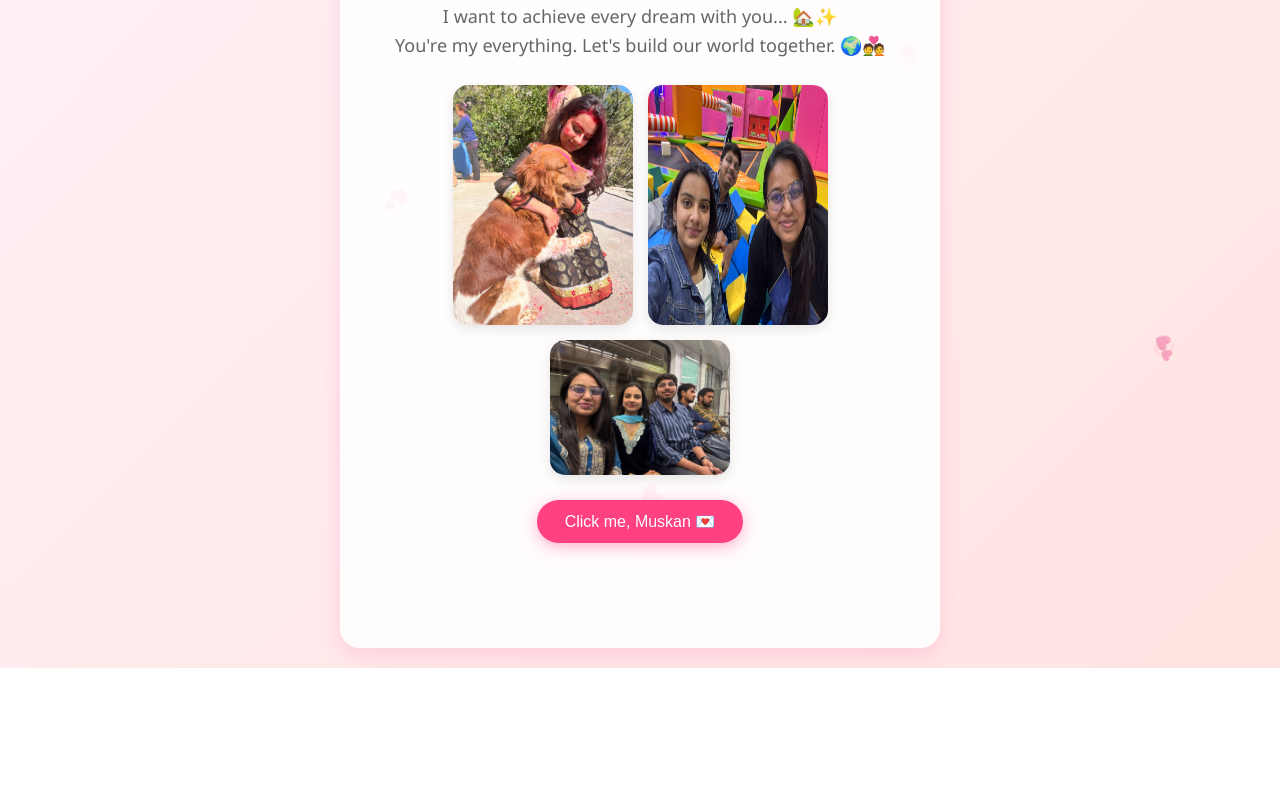
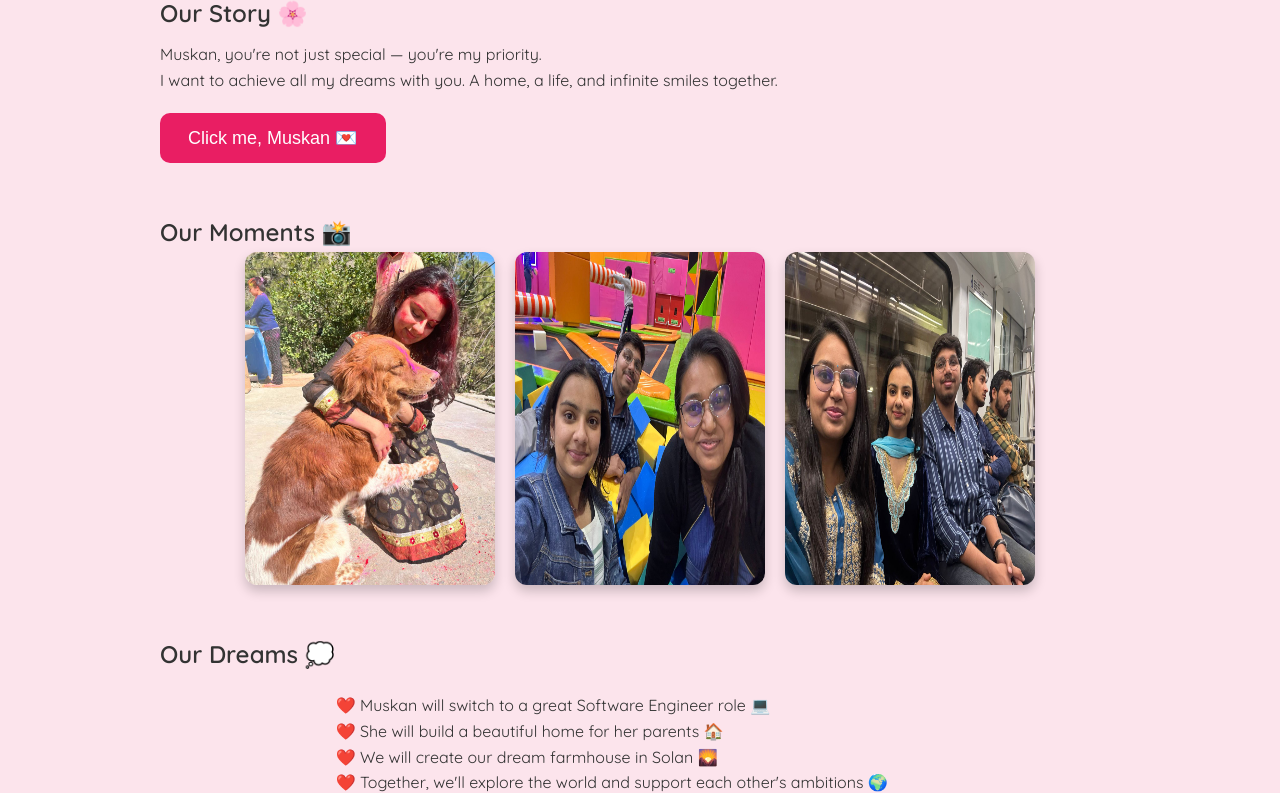
Before and after one commit to somendrat22/website, a plain HTML site: page index.html in a window 1280 px wide. Shown: the part 173-966 px from the top of the page. Before the commit the page ends 841 px from the top, so only its background shows below. Drawn offline with Linux system fonts and the light colour scheme.

Commit message:
Update index.html

```diff
--- a/index.html
+++ b/index.html
@@ -4,186 +4,158 @@
   <meta charset="UTF-8" />
   <meta name="viewport" content="width=device-width, initial-scale=1.0"/>
   <title>Muskan ❤️ Somendra</title>
+  <link href="https://fonts.googleapis.com/css2?family=Quicksand:wght@400;600&display=swap" rel="stylesheet">
   <style>
     * {
-      box-sizing: border-box;
       margin: 0;
       padding: 0;
+      box-sizing: border-box;
     }
 
     body {
-      font-family: 'Segoe UI', Tahoma, Geneva, Verdana, sans-serif;
-      background: linear-gradient(135deg, #fff0f5, #ffe4e1);
-      color: #444;
-      min-height: 100vh;
-      display: flex;
-      align-items: center;
-      justify-content: center;
-      padding: 20px;
-      position: relative;
-      overflow-x: hidden;
-    }
-
-    .container {
-      background-color: #ffffffdd;
-      padding: 30px 20px;
-      border-radius: 20px;
-      box-shadow: 0 8px 20px rgba(255, 105, 180, 0.2);
-      max-width: 600px;
-      width: 100%;
-      text-align: center;
-      position: relative;
-      z-index: 1;
-    }
-
-    h1 {
-      color: #e91e63;
-      font-size: 2.5rem;
-      margin-bottom: 15px;
-    }
-
-    p.intro {
-      font-size: 18px;
-      color: #666;
-      margin-bottom: 25px;
+      font-family: 'Quicksand', sans-serif;
+      background-color: #fce4ec;
+      color: #333;
       line-height: 1.6;
     }
 
-    .image-gallery {
+    header {
+      background-color: #e91e63;
+      color: white;
+      padding: 20px;
+      text-align: center;
+      box-shadow: 0 2px 10px rgba(0, 0, 0, 0.1);
+    }
+
+    nav {
+      margin-top: 10px;
+    }
+
+    nav a {
+      color: white;
+      text-decoration: none;
+      margin: 0 15px;
+      font-weight: bold;
+    }
+
+    main {
+      padding: 40px 20px;
+      max-width: 1000px;
+      margin: auto;
+    }
+
+    .section {
+      margin-bottom: 50px;
+    }
+
+    .images {
       display: flex;
       flex-wrap: wrap;
       justify-content: center;
-      gap: 15px;
-      margin-bottom: 25px;
+      gap: 20px;
     }
 
-    .image-gallery img {
-      width: 180px;
-      border-radius: 15px;
-      transition: transform 0.3s ease, box-shadow 0.3s ease;
-      box-shadow: 0 4px 12px rgba(0,0,0,0.1);
+    .images img {
+      width: 250px;
+      border-radius: 12px;
+      transition: transform 0.3s ease;
+      box-shadow: 0 6px 12px rgba(0,0,0,0.2);
     }
 
-    .image-gallery img:hover {
+    .images img:hover {
       transform: scale(1.05);
-      box-shadow: 0 6px 16px rgba(0,0,0,0.2);
     }
 
     button {
-      background-color: #ff4081;
+      background-color: #e91e63;
+      color: white;
       border: none;
-      padding: 12px 28px;
-      border-radius: 30px;
-      color: white;
-      font-size: 16px;
+      padding: 14px 28px;
+      border-radius: 10px;
+      font-size: 18px;
       cursor: pointer;
-      box-shadow: 0 4px 15px rgba(255, 64, 129, 0.4);
-      transition: background 0.3s ease, box-shadow 0.3s ease;
+      transition: 0.3s;
+      margin-top: 20px;
     }
 
     button:hover {
-      background-color: #f50057;
-      box-shadow: 0 6px 20px rgba(255, 64, 129, 0.6);
+      background-color: #d81b60;
     }
 
     #message {
-      font-size: 20px;
-      color: #ad1457;
-      margin-top: 25px;
-      min-height: 50px;
-      transition: all 0.3s ease;
+      margin-top: 30px;
+      font-size: 22px;
+      color: #880e4f;
+      font-weight: 600;
     }
 
-    /* Decorative animated hearts */
-    .hearts {
-      position: absolute;
-      top: 0;
-      left: 0;
-      pointer-events: none;
-      width: 100%;
-      height: 100%;
-      z-index: 0;
-      overflow: hidden;
+    footer {
+      background-color: #f8bbd0;
+      padding: 20px;
+      text-align: center;
+      font-size: 14px;
     }
 
-    .hearts span {
-      position: absolute;
-      display: block;
-      color: #ff80ab;
-      font-size: 20px;
-      animation: floatUp 6s linear infinite;
-      opacity: 0.6;
-    }
-
-    @keyframes floatUp {
-      0% {
-        transform: translateY(100vh) rotate(0deg);
-        opacity: 0.7;
-      }
-      100% {
-        transform: translateY(-10vh) rotate(360deg);
-        opacity: 0;
-      }
-    }
-
-    @media (max-width: 480px) {
-      .image-gallery img {
-        width: 100px;
-      }
-      h1 {
-        font-size: 1.8rem;
-      }
-      button {
-        font-size: 14px;
-        padding: 10px 20px;
+    @media (max-width: 768px) {
+      .images img {
+        width: 90%;
       }
     }
   </style>
 </head>
 <body>
 
-  <div class="hearts">
-    <!-- Floating heart icons -->
-    <span style="left: 10%; animation-delay: 0s;">💖</span>
-    <span style="left: 30%; animation-delay: 2s;">💕</span>
-    <span style="left: 50%; animation-delay: 4s;">💓</span>
-    <span style="left: 70%; animation-delay: 1s;">💗</span>
-    <span style="left: 90%; animation-delay: 3s;">💞</span>
-  </div>
+  <header>
+    <h1>Muskan & Somendra 💖</h1>
+    <nav>
+      <a href="#about">About Us</a>
+      <a href="#gallery">Gallery</a>
+      <a href="#dreams">Our Dreams</a>
+    </nav>
+  </header>
 
-  <div class="container">
-    <h1>Muskan, You Are My Forever 💖</h1>
+  <main>
+    <!-- 🥰 About Section -->
+    <section id="about" class="section">
+      <h2>Our Story 🌸</h2>
+      <p style="margin-top: 10px;">
+        Muskan, you're not just special — you're my priority. <br>
+        I want to achieve all my dreams with you. A home, a life, and infinite smiles together.
+      </p>
+      <button onclick="showLoveMessage()">Click me, Muskan 💌</button>
+      <p id="message"></p>
+    </section>
 
-    <p class="intro">I want to achieve every dream with you... 🏡✨<br>
-       You're my everything. Let's build our world together. 🌍💑
-    </p>
+    <!-- 📸 Image Gallery -->
+    <section id="gallery" class="section">
+      <h2>Our Moments 📸</h2>
+      <div class="images">
+        <img src="images/muskan_smile.jpeg" alt="Muskan's Smile">
+        <img src="images/image1.jpeg" alt="Together Forever">
+        <img src="images/image2.jpeg" alt="Cute Memories">
+      </div>
+    </section>
 
-    <div class="image-gallery">
-      <img src="images/muskan_smile.jpeg" alt="Muskan's Smile">
-      <img src="images/image1.jpeg" alt="Together Forever">
-      <img src="images/image2.jpeg" alt="Cute Memories">
-    </div>
+    <!-- 🌈 Dream Section -->
+    <section id="dreams" class="section">
+      <h2>Our Dreams 💭</h2>
+      <ul style="margin-top: 10px; list-style-type: '❤️ '; padding-left: 20px; text-align: left; max-width: 600px; margin: 20px auto;">
+        <li>Muskan will switch to a great Software Engineer role 💻</li>
+        <li>She will build a beautiful home for her parents 🏠</li>
+        <li>We will create our dream farmhouse in Solan 🌄</li>
+        <li>Together, we'll explore the world and support each other's ambitions 🌍</li>
+      </ul>
+    </section>
+  </main>
 
-    <button onclick="showNextMessage()">Click me, Muskan 💌</button>
-
-    <p id="message"></p>
-  </div>
+  <footer>
+    Made with ❤️ by Somendra for Muskan | Forever & Always
+  </footer>
 
   <script>
-    const messages = [
-      "You are my priority, my partner, my dream. I want to build a life with you. 🏠❤️",
-      "Muskan, I want to see you switching to a great software engineer role. 👩‍💻✨",
-      "You will build a beautiful home for your lovely parents. 🏡👨‍👩‍👧‍👦",
-      "We’ll build a cozy farmhouse in Solan surrounded by nature. 🌲🌄",
-      "With you, I want to chase every dream and make them real — together. 💑🚀"
-    ];
-
-    let messageIndex = 0;
-
-    function showNextMessage() {
-      const msg = document.getElementById('message');
-      msg.innerText = messages[messageIndex];
-      messageIndex = (messageIndex + 1) % messages.length;
+    function showLoveMessage() {
+      document.getElementById('message').innerText =
+        "You are my priority, my partner, my dream. I want to build a life with you. 🏠❤️";
     }
   </script>
 
```
